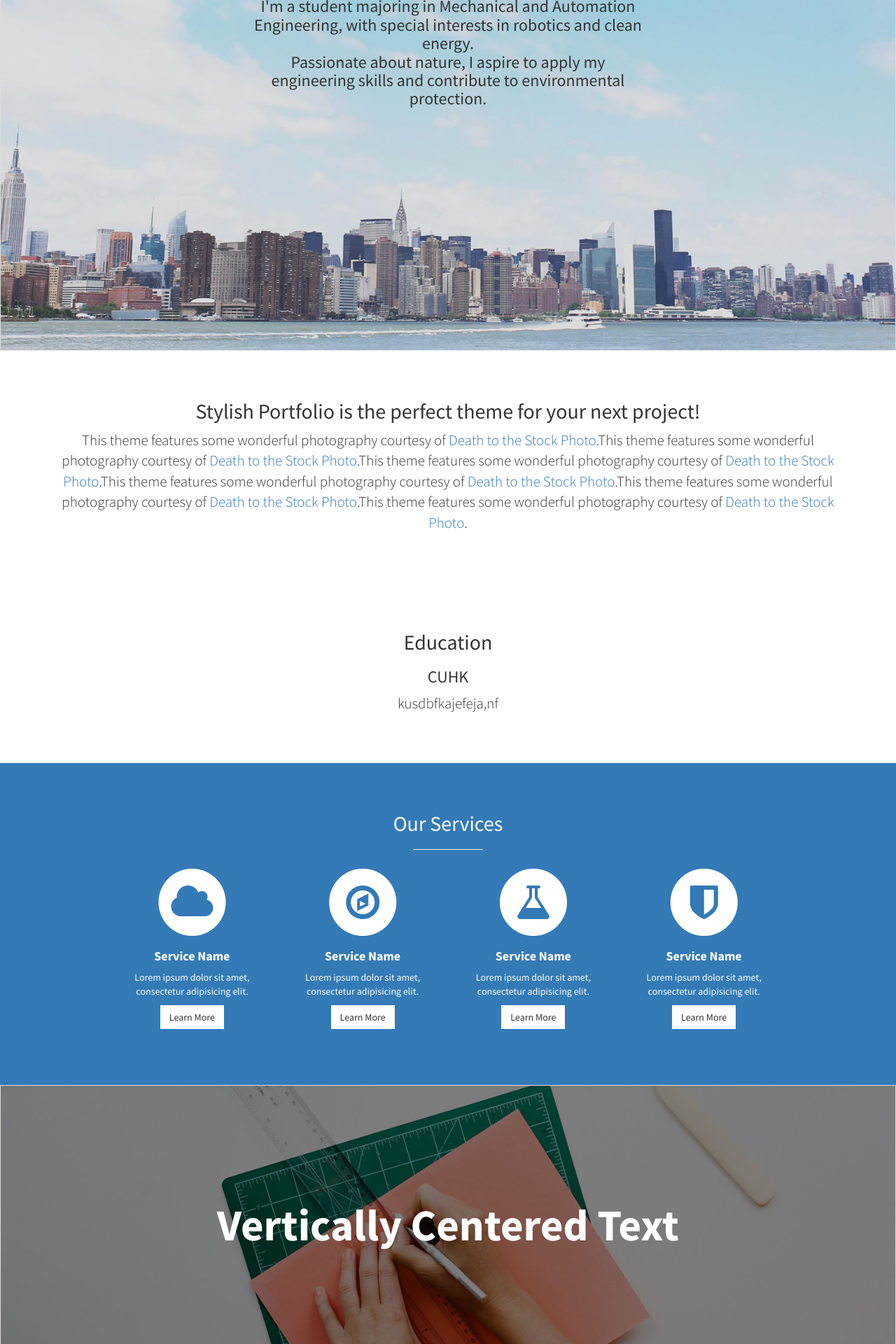
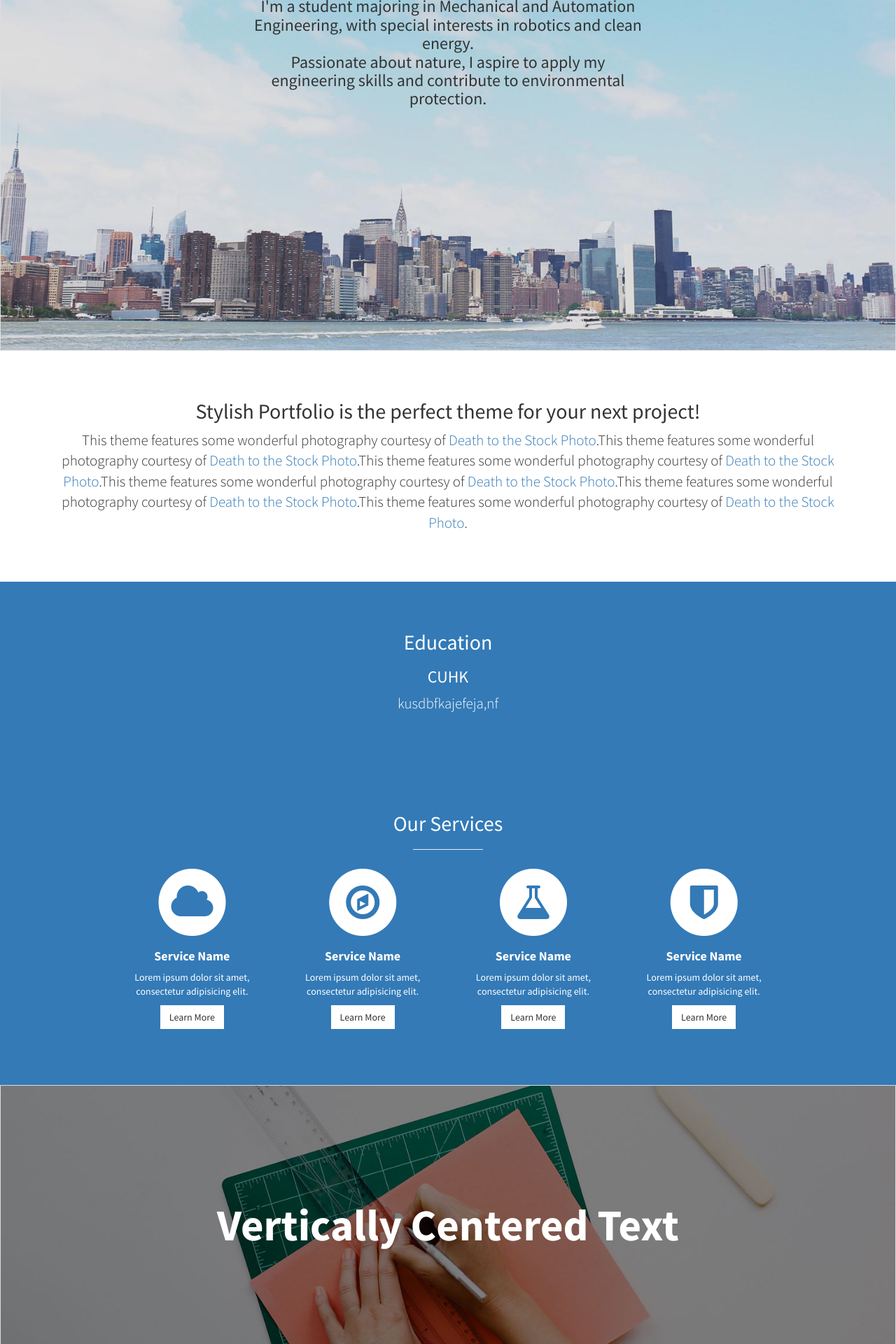
Before and after one commit to leelacceber/stylish-portfolio-jekyll-master, a Jekyll site: the page built from index.html, in a window 1280 px wide. Shown: the part 399-2319 px from the top of the page at 70% size. Built offline with Jekyll 4.4.1, drawn with Linux system fonts in a browser that asks for light colours.

Commit message:
Update education.html

```diff
--- a/_includes/education.html
+++ b/_includes/education.html
@@ -1,4 +1,4 @@
-<section id="education" class="about">
+<section id="education" class="about bg-primary">
   <div class="container">
     <div class="row">
       <div class="col-lg-12 text-center">
```
